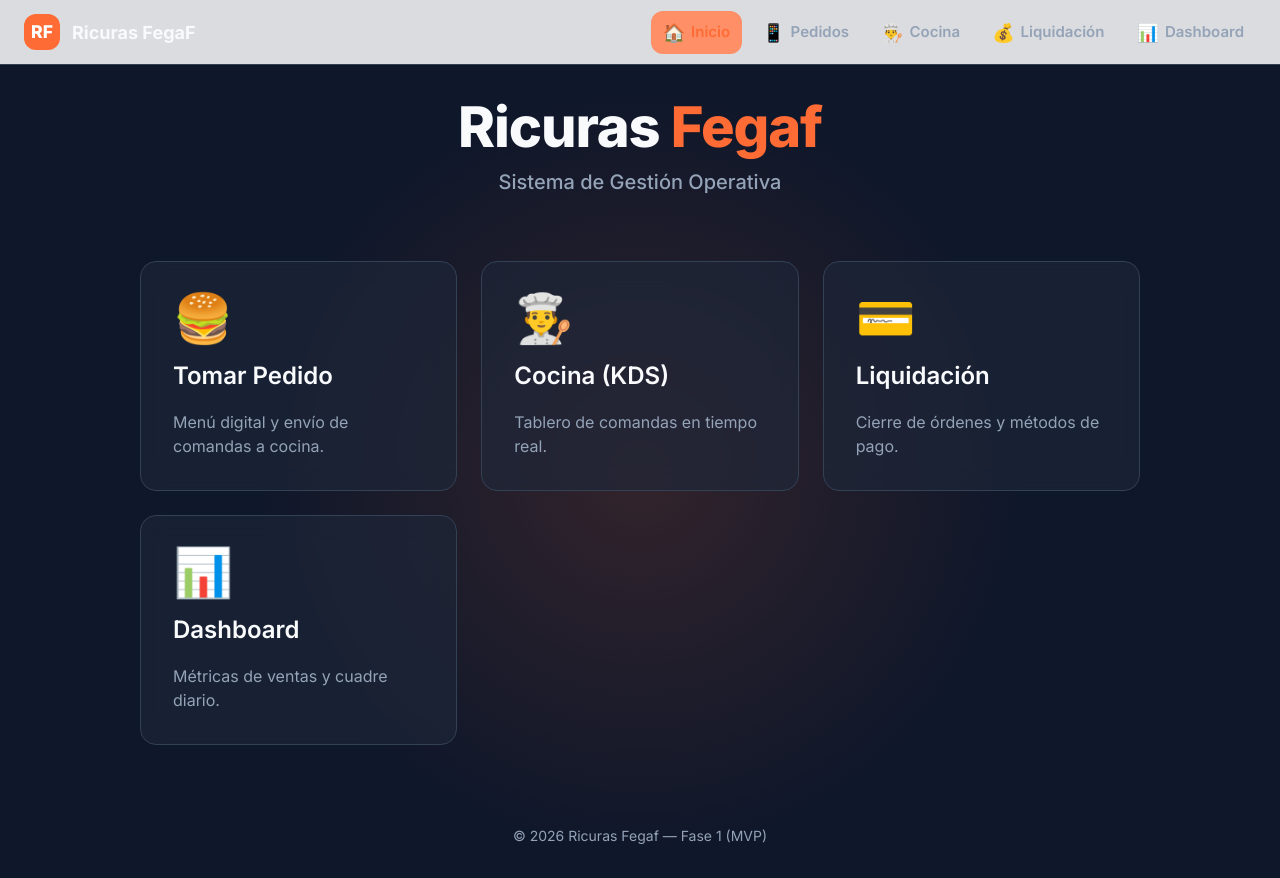
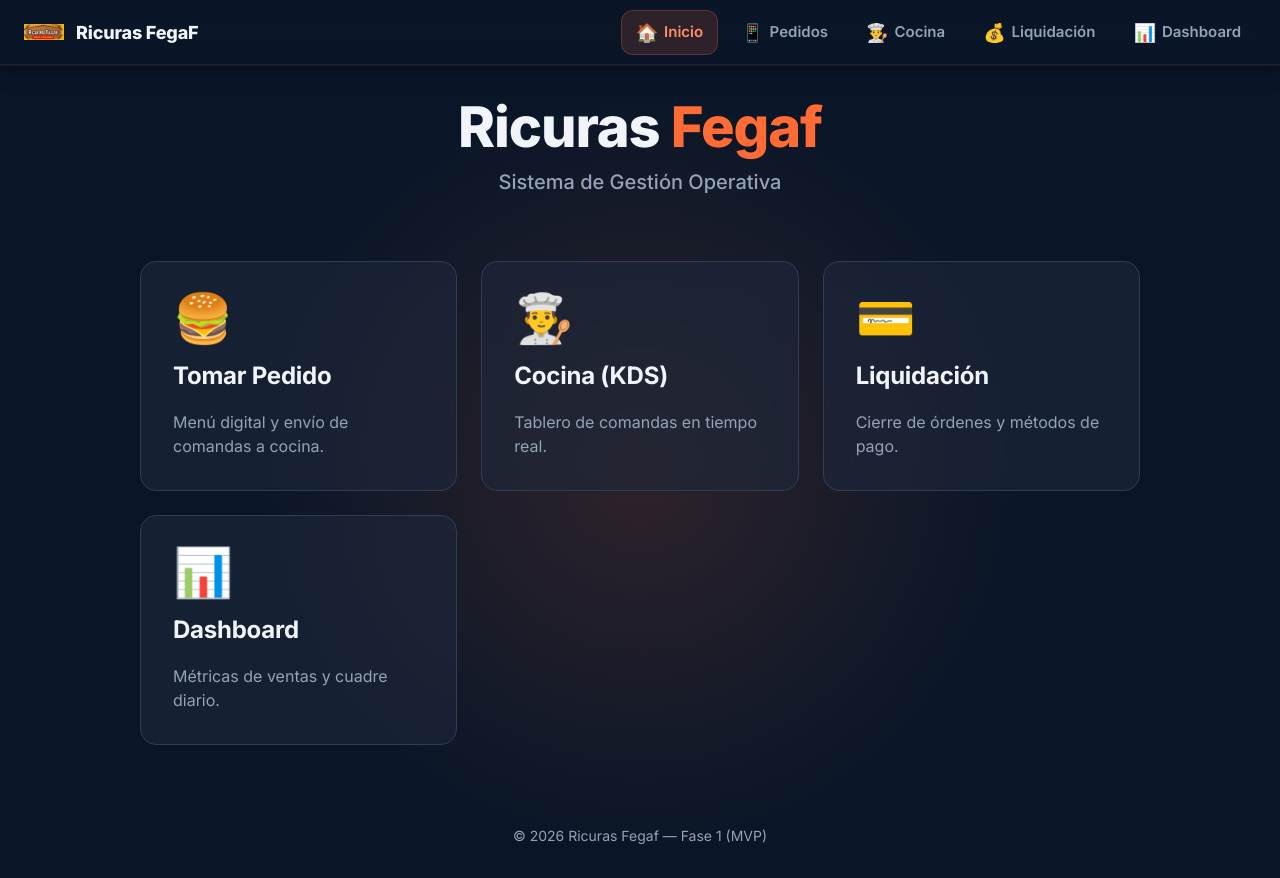
Before and after one commit to WilliRV1/Ricuras-Fegaf, a Next.js app: page / in a window 1280 px wide. Built offline with nearby package versions, Linux system fonts and the light colour scheme.

Commit message:
feat(ui): visual overhaul - glassmorphic header, logo, micro-animations, cart bounce/slide, KDS chime

```diff
--- a/src/app/globals.css
+++ b/src/app/globals.css
@@ -7,38 +7,88 @@
   --color-primary-light: #FF8F66;
 
   /* Backgrounds & Surfaces (Dark theme por defecto) */
-  --color-background: #0F172A; /* Slate 900 */
-  --color-surface: #1E293B; /* Slate 800 */
-  --color-surface-hover: #334155; /* Slate 700 */
-  --color-border: #334155;
+  --color-background: #0A1628; /* Slate 950 - more premium */
+  --color-surface: #1E293B;   /* Slate 800 */
+  --color-surface-hover: #2D3F55;
+  --color-border: #2D3F55;
+  --color-border-subtle: #1E293B;
 
   /* Text */
-  --color-text: #F8FAFC; /* Slate 50 */
+  --color-text: #F1F5F9;       /* Slate 100 */
   --color-text-muted: #94A3B8; /* Slate 400 */
+  --color-text-subtle: #64748B;/* Slate 500 */
 
   /* Semantic Colors */
-  --color-danger: #EF4444; /* Red 500 */
-  --color-success: #10B981; /* Emerald 500 */
-  --color-warning: #F59E0B; /* Amber 500 */
-  --color-info: #3B82F6; /* Blue 500 */
+  --color-danger: #EF4444;
+  --color-success: #10B981;
+  --color-warning: #F59E0B;
+  --color-info: #3B82F6;
 
   /* Radii */
   --radius-sm: 8px;
   --radius-md: 12px;
   --radius-lg: 16px;
+  --radius-xl: 24px;
   --radius-full: 9999px;
 
   /* Shadows */
-  --shadow-sm: 0 1px 2px 0 rgba(0, 0, 0, 0.05);
-  --shadow-card: 0 4px 24px rgba(0, 0, 0, 0.3);
-  --shadow-glow: 0 0 15px rgba(255, 107, 53, 0.4);
+  --shadow-sm: 0 1px 3px rgba(0, 0, 0, 0.2);
+  --shadow-card: 0 4px 24px rgba(0, 0, 0, 0.35);
+  --shadow-glow: 0 0 20px rgba(255, 107, 53, 0.35);
+  --shadow-glow-lg: 0 0 40px rgba(255, 107, 53, 0.2);
+  --shadow-elevated: 0 12px 40px rgba(0, 0, 0, 0.5);
 
   /* Typography */
   --font-family: var(--font-inter), system-ui, sans-serif;
 
   /* Transitions */
-  --transition-fast: 150ms ease;
-  --transition-normal: 300ms ease;
+  --transition-fast: 150ms cubic-bezier(0.4, 0, 0.2, 1);
+  --transition-normal: 280ms cubic-bezier(0.4, 0, 0.2, 1);
+  --transition-slow: 450ms cubic-bezier(0.4, 0, 0.2, 1);
+  --transition-bounce: 400ms cubic-bezier(0.34, 1.56, 0.64, 1);
+}
+
+/* ============================================================
+   Global Keyframe Animations
+   ============================================================ */
+
+@keyframes fadeInUp {
+  from { opacity: 0; transform: translateY(16px); }
+  to   { opacity: 1; transform: translateY(0); }
+}
+
+@keyframes fadeIn {
+  from { opacity: 0; }
+  to   { opacity: 1; }
+}
+
+@keyframes popIn {
+  0%   { opacity: 0; transform: scale(0.85) translateY(8px); }
+  70%  { transform: scale(1.04) translateY(-2px); }
+  100% { opacity: 1; transform: scale(1) translateY(0); }
+}
+
+@keyframes slideOutLeft {
+  0%   { opacity: 1; transform: translateX(0); max-height: 200px; margin-bottom: 8px; padding: 16px; }
+  60%  { opacity: 0; transform: translateX(-60px); }
+  100% { opacity: 0; transform: translateX(-80px); max-height: 0; margin-bottom: 0; padding: 0; }
+}
+
+@keyframes bounceIn {
+  0%   { transform: scale(0.3); opacity: 0; }
+  50%  { transform: scale(1.05); }
+  70%  { transform: scale(0.9); }
+  100% { transform: scale(1); opacity: 1; }
+}
+
+@keyframes pulse {
+  0%, 100% { transform: scale(1); }
+  50%       { transform: scale(1.05); }
+}
+
+@keyframes shimmer {
+  0%   { background-position: -200% 0; }
+  100% { background-position: 200% 0; }
 }
 
 /* Base Reset */
--- a/src/app/page.module.css
+++ b/src/app/page.module.css
@@ -74,22 +74,29 @@
 .card:nth-child(4) { animation-delay: 0.4s; }
 
 .card:hover {
-  transform: translateY(-5px);
-  border-color: var(--color-primary-light);
-  box-shadow: 0 10px 30px -10px rgba(255, 107, 53, 0.3);
-  background: rgba(30, 41, 59, 0.8);
+  transform: translateY(-6px);
+  border-color: rgba(255, 107, 53, 0.5);
+  box-shadow: 0 20px 50px -10px rgba(255, 107, 53, 0.25), 0 0 0 1px rgba(255, 107, 53, 0.1);
+  background: rgba(30, 41, 59, 0.9);
+}
+
+.card:hover .cardIcon {
+  transform: scale(1.15) rotate(-3deg);
 }
 
 .cardIcon {
   font-size: 3rem;
   line-height: 1;
+  transition: transform var(--transition-bounce);
+  display: inline-block;
 }
 
 .cardTitle {
   font-size: 1.5rem;
-  font-weight: 600;
+  font-weight: 700;
   color: var(--color-text);
   margin: 0;
+  letter-spacing: -0.01em;
 }
 
 .cardDesc {
--- a/src/components/pedidos/CartItem.module.css
+++ b/src/components/pedidos/CartItem.module.css
@@ -10,13 +10,20 @@
   background: var(--color-surface);
   border: 1px solid var(--color-border);
   border-radius: var(--radius-md);
-  transition: all var(--transition-fast);
+  transition: border-color var(--transition-fast), box-shadow var(--transition-fast), transform var(--transition-fast);
+  animation: popIn 0.35s var(--transition-bounce) both;
+  overflow: hidden;
 }
 
 .container:hover {
-  border-color: var(--color-primary-light);
-  transform: translateY(-1px);
-  box-shadow: var(--shadow-sm);
+  border-color: rgba(255, 107, 53, 0.35);
+  transform: translateY(-2px);
+  box-shadow: 0 4px 16px rgba(0, 0, 0, 0.25);
+}
+
+.exiting {
+  animation: slideOutLeft 0.38s cubic-bezier(0.4, 0, 1, 1) forwards;
+  pointer-events: none;
 }
 
 /* Header: Info y botón eliminar */
--- a/src/components/ui/Header.module.css
+++ b/src/components/ui/Header.module.css
@@ -6,11 +6,11 @@
   position: sticky;
   top: 0;
   z-index: 50;
-  background: rgba(255, 255, 255, 0.85);
-  backdrop-filter: blur(12px);
-  -webkit-backdrop-filter: blur(12px);
-  border-bottom: 1px solid var(--color-border);
-  box-shadow: 0 1px 2px rgba(0, 0, 0, 0.05);
+  background: rgba(10, 22, 40, 0.80);
+  backdrop-filter: blur(16px);
+  -webkit-backdrop-filter: blur(16px);
+  border-bottom: 1px solid rgba(255, 107, 53, 0.12);
+  box-shadow: 0 1px 0 rgba(255, 255, 255, 0.04), 0 4px 20px rgba(0, 0, 0, 0.4);
 }
 
 .container {
@@ -30,23 +30,24 @@
 }
 
 .logo {
-  display: flex;
-  align-items: center;
-  justify-content: center;
-  width: 36px;
-  height: 36px;
-  background: var(--color-primary);
-  color: white;
-  font-weight: 800;
-  border-radius: var(--radius-md);
-  font-size: 1.1rem;
+  display: block;
+  width: 40px;
+  height: 40px;
+  object-fit: contain;
+  border-radius: var(--radius-sm);
+  transition: transform var(--transition-bounce);
+}
+
+.logo:hover {
+  transform: scale(1.08);
 }
 
 .title {
-  font-weight: 700;
+  font-weight: 800;
   font-size: 1.125rem;
   color: var(--color-text);
   display: none;
+  letter-spacing: -0.01em;
 }
 
 .nav {
@@ -59,23 +60,26 @@
   display: flex;
   align-items: center;
   gap: 6px;
-  padding: 8px 12px;
+  padding: 8px 14px;
   border-radius: var(--radius-md);
   color: var(--color-text-muted);
   font-weight: 600;
   font-size: 0.9375rem;
   text-decoration: none;
-  transition: all 0.2s ease;
+  transition: all var(--transition-fast);
+  border: 1px solid transparent;
 }
 
 .navLink:hover {
-  background: var(--color-surface);
+  background: rgba(255, 255, 255, 0.06);
   color: var(--color-text);
+  border-color: rgba(255, 255, 255, 0.08);
 }
 
 .navLink.active {
-  background: var(--color-primary-light);
-  color: var(--color-primary);
+  background: rgba(255, 107, 53, 0.15);
+  color: var(--color-primary-light);
+  border-color: rgba(255, 107, 53, 0.25);
 }
 
 .navIcon {
--- a/src/components/ui/Header.tsx
+++ b/src/components/ui/Header.tsx
@@ -2,6 +2,7 @@
 
 import React from 'react';
 import Link from 'next/link';
+import Image from 'next/image';
 import { usePathname } from 'next/navigation';
 import styles from './Header.module.css';
 
@@ -20,7 +21,14 @@ export const Header: React.FC = () => {
     <header className={styles.header}>
       <div className={styles.container}>
         <div className={styles.brand}>
-          <span className={styles.logo}>RF</span>
+          <Image
+            src="/logo.png"
+            alt="Ricuras FegaF"
+            width={40}
+            height={40}
+            className={styles.logo}
+            priority
+          />
           <span className={styles.title}>Ricuras FegaF</span>
         </div>
         <nav className={styles.nav}>
```
Also changed, not shown: src/components/cocina/OrderTicket.module.css (+5 -3 lines), src/components/liquidacion/LiquidacionTicket.module.css (+5 -4 lines), src/components/pedidos/CartItem.tsx (+14 -3 lines), src/hooks/useRealtimeOrders.ts (+29 -0 lines).
